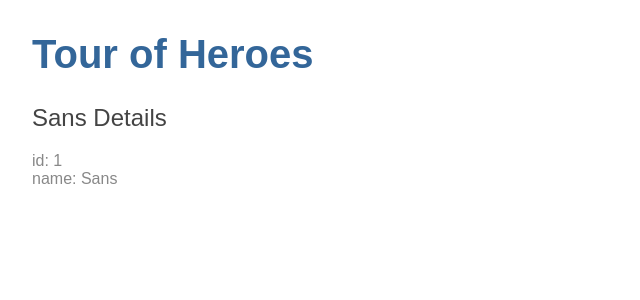
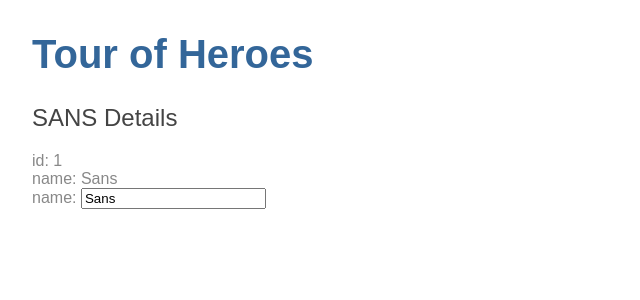
Before and after one commit to sylvansecrets/angular_tutorial_supreme_umbrella, an Angular app in the folder angular-tour-of-heroes/: page / in a window 1280 px wide. Shown: the top 300 px of the page, without its empty margins (0-640 px from the left). Built offline with nearby package versions, Linux system fonts and the light colour scheme.

Commit message:
add two-way input

```diff
--- a/angular-tour-of-heroes/src/app/heroes/heroes.component.html
+++ b/angular-tour-of-heroes/src/app/heroes/heroes.component.html
@@ -1,3 +1,9 @@
-<h2> {{ hero.name }} Details </h2>
+<h2> {{ hero.name | uppercase }} Details </h2>
 <div><span>id: </span> {{hero.id}}</div>
 <div><span>name: </span> {{hero.name}} </div>
+
+<div>
+	<label> name:
+		<input [(ngModel)]="hero.name" placeholder="name">
+	</label>
+</div>
```
Also changed, not shown: angular-tour-of-heroes/src/app/app.module.ts (+5 -3 lines).
